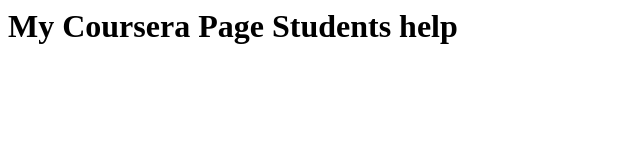
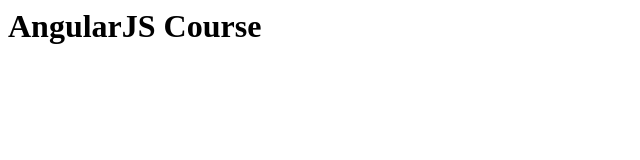
Before and after one commit to Closedmoon/Coursera-angularjs, a plain HTML site: page index.html in a window 1280 px wide. Shown: the whole page, without its empty margins (0-640 px from the left). Drawn offline with Linux system fonts and the light colour scheme.

Commit message:
fixed heading

```diff
--- a/index.html
+++ b/index.html
@@ -4,6 +4,6 @@
         <title>Coursera</title>
     </head>
     <body>
-        <h1>My Coursera Page Students help</h1>
+        <h1>AngularJS Course </h1>
     </body>
 </html>
```
